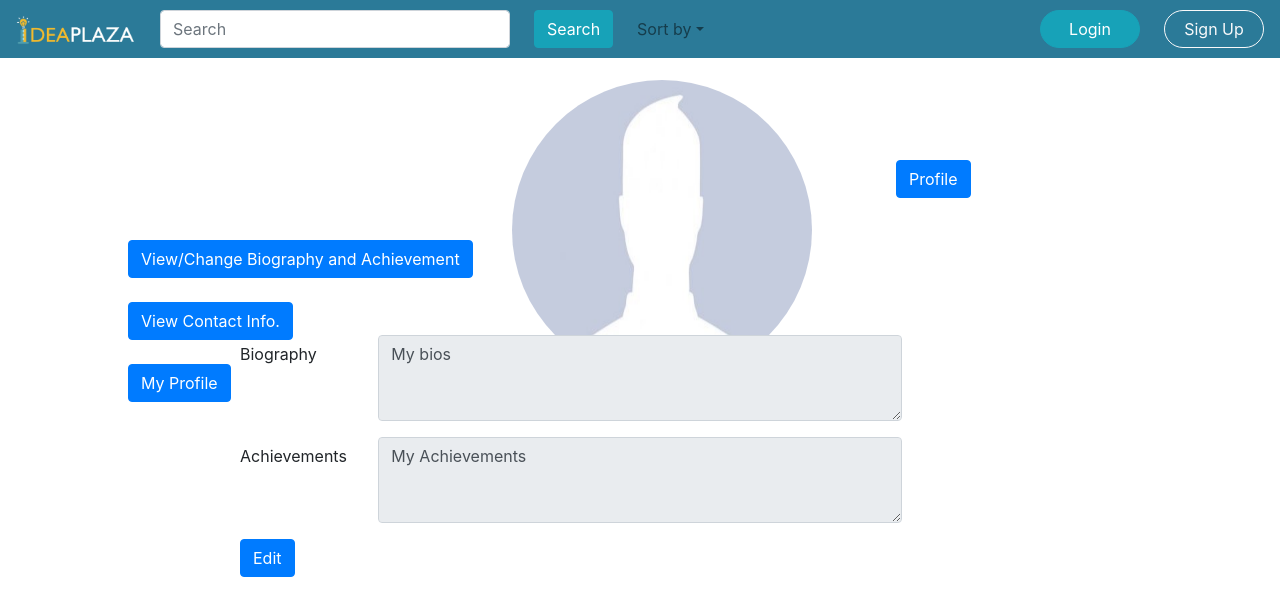
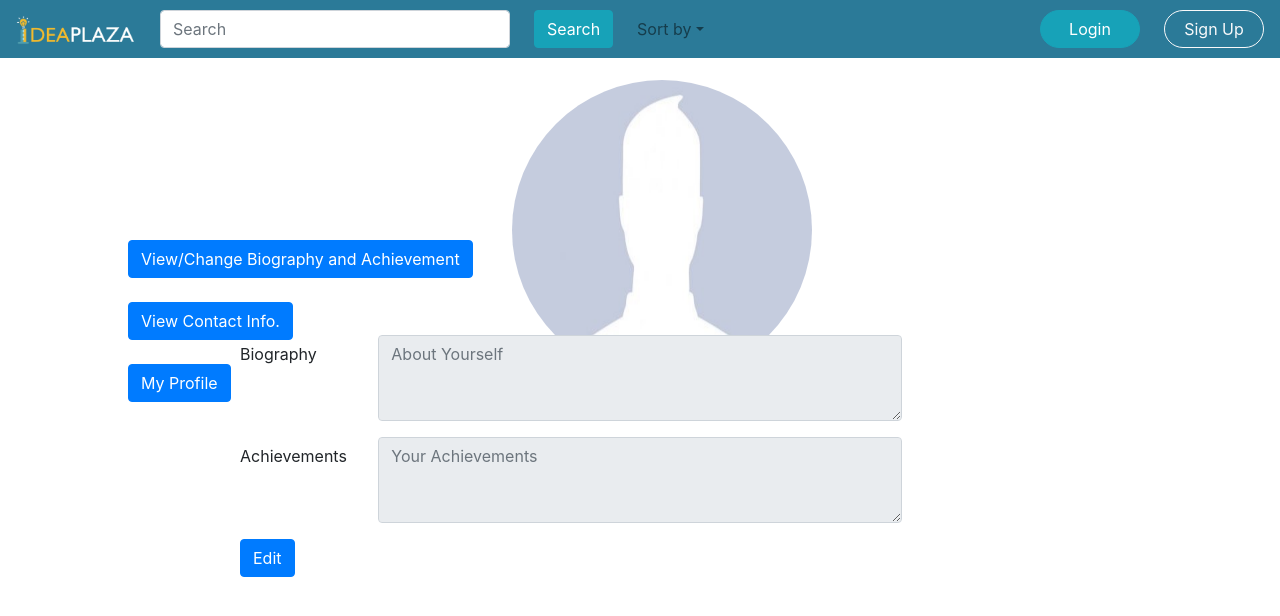
Before and after one commit to radix4/idea-plaza, a React (Create React App) app in the folder frontend/: page /ProfileEditor in a window 1280 px wide. Shown: the top 616 px of the page. Built offline with nearby package versions, Linux system fonts and the light colour scheme.

Commit message:
ProfileEdit can get Bio and Achievements from server and display properly

```diff
--- a/frontend/src/components/BioAchieve.js
+++ b/frontend/src/components/BioAchieve.js
@@ -2,10 +2,15 @@ import React, { useState, useEffect } from 'react'
 import { Button, Form, Row, Col } from 'react-bootstrap'
 import profileImage from '../images/DefaultE.jpg'
 
-const BioAchieve = () => {
-  const [bios, setBios] = useState('My bios')
-  const [achieve, setAchieve] = useState('My Achievements')
+const BioAchieve = (props) => {
+  const [bios, setBios] = useState(props.bios)
+  const [achieve, setAchieve] = useState(props.achieve)
   const [edit, setEdit] = useState(false)
+
+  useEffect(() => {
+    setBios(props.bios)
+    setAchieve(props.achieve)
+  }, [props.bios, props.achieve])
 
   // updates on input
   const handleChangeB = ({ target }) => {
@@ -57,13 +62,6 @@ const BioAchieve = () => {
   const clip = {
     position: 'absolute',
     clipPath: 'circle(50%)',
-  }
-  // Button to go back to Profile Page
-  const EditPlacement = {
-    position: 'absolute',
-
-    top: '20%',
-    left: '70%',
   }
 
   //For Bios and Achievement access
@@ -141,10 +139,6 @@ const BioAchieve = () => {
           height='300px'
         />
       </div>
-      {/* Go to Profile page button */}
-      <div style={EditPlacement}>
-        <Button>Profile</Button>
-      </div>
 
       <div style={inputs}>
         <Form>
--- a/frontend/src/components/ProfileEditor.js
+++ b/frontend/src/components/ProfileEditor.js
@@ -8,11 +8,10 @@ import axios from 'axios'
 import { useHistory } from 'react-router'
 
 const ProfileEditor = () => {
-  const [page, setPage] = useState(<BioAchieve />)
   const [user, setUser] = useState()
-
-  // Redirect
-  let history = useHistory()
+  const [bios, setBios] = useState('')
+  const [achieve, setAchieve] = useState('')
+  const [page, setPage] = useState(<BioAchieve bios={bios} achieve={achieve} />)
 
   /* This function checks if the user is already logged in. */
   useEffect(() => {
@@ -21,8 +20,24 @@ const ProfileEditor = () => {
       const user = JSON.parse(loggedUserJSON)
       setUser(user)
       console.log('front/component/HomePage.js: logged in user found', user)
+
+      const getInfo = { email: user.email }
+
+      axios
+        .post('http://localhost:3001/api/users/getUser', getInfo)
+        .then((request) => {
+          console.log(request)
+          setBios(request.data.biography)
+          setAchieve(request.data.achievements)
+        })
+        .catch((err) => {
+          console.log(err)
+        })
     }
-  }, [])
+  }, [bios, achieve])
+
+  // Redirect
+  let history = useHistory()
 
   //Style
   const scrolling = {
@@ -40,7 +55,7 @@ const ProfileEditor = () => {
   }
 
   const goBioAchieve = () => {
-    setPage(<BioAchieve user={user} />)
+    // setPage(<BioAchieve />)
   }
 
   const goContactInfo = () => {
```
